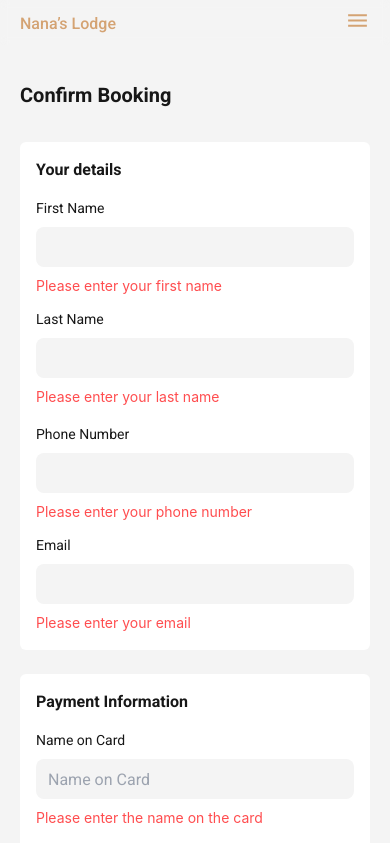
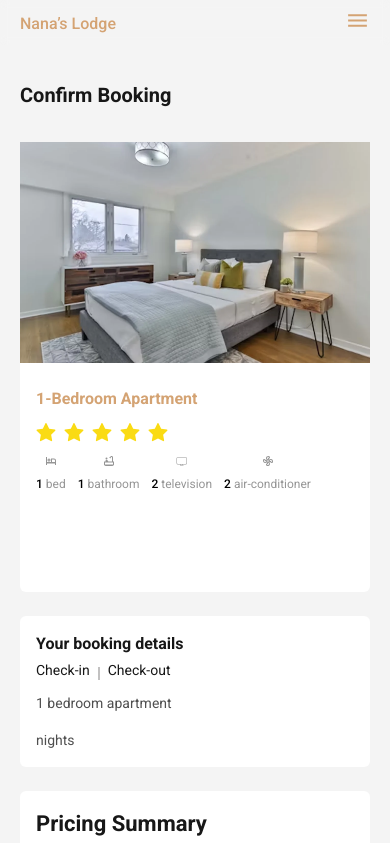
Before and after one commit to silasade/lounge-booking-system-fe, a Next.js app: page /apartment-listing/1/confirm-booking in a window 390 px wide. Shown: the top 843 px of the page. Built offline with nearby package versions, Linux system fonts and the light colour scheme.

Commit message:
fix: mobile layout

```diff
--- a/src/app/(Routes)/(landing page)/apartment-listing/[apartmentId]/confirm-booking/_local_component/ApartmentProfile.tsx
+++ b/src/app/(Routes)/(landing page)/apartment-listing/[apartmentId]/confirm-booking/_local_component/ApartmentProfile.tsx
@@ -41,27 +41,27 @@ function ApartmentProfile({
           defaultValue={rate}
         />
         <div className="flex flex-row gap-3 md:gap-5 items-center">
-          <div className="flex flex-row gap-2 text-[12px] items-center text-[#959595]">
+          <div className="flex flex-col sm:flex-row gap-2 text-[12px] items-center text-[#959595]">
             <Bed />
             <p className="font-[400]">
               <span className="font-[500] text-black">{noOfBed}</span> bed
             </p>
           </div>
-          <div className="flex flex-row  gap-2 text-[12px] items-center text-[#959595]">
+          <div className="flex flex-col sm:flex-row  gap-2 text-[12px] items-center text-[#959595]">
             <Bathroom />
             <p className="font-[400]">
               <span className="font-[500] text-black">{noOfBathRoom}</span>{" "}
               bathroom
             </p>
           </div>
-          <div className="flex flex-row gap-2 text-[12px] items-center text-[#959595]">
+          <div className="flex flex-col sm:flex-row gap-2 text-[12px] items-center text-[#959595]">
             <Television />
             <p className="font-[400]">
               <span className="font-[500] text-black">{noOfTele}</span>{" "}
               television
             </p>
           </div>
-          <div className="flex flex-row gap-2 text-[12px] items-center text-[#959595]">
+          <div className="flex flex-col sm:flex-row gap-2 text-[12px] items-center text-[#959595]">
             <Fan />
             <p className="font-[400]">
               <span className="font-[500] text-black">{noOfAC}</span>{" "}
--- a/src/app/(Routes)/(landing page)/apartment-listing/[apartmentId]/confirm-booking/_local_component/PaymentInfo.tsx
+++ b/src/app/(Routes)/(landing page)/apartment-listing/[apartmentId]/confirm-booking/_local_component/PaymentInfo.tsx
@@ -57,7 +57,7 @@ function PaymentInfo() {
               <Text type="danger">Please enter the name on the card</Text>
             )}
           </div>
-          <div className="flex flex-col md:flex-row gap-2 w-full">
+          <div className="flex flex-col gap-2 w-full">
             <h5 className="text-[14px] md:text-[16px] font-[400]">
               Credit/Debit Card Number
             </h5>
--- a/src/app/(Routes)/(landing page)/apartment-listing/[apartmentId]/confirm-booking/page.tsx
+++ b/src/app/(Routes)/(landing page)/apartment-listing/[apartmentId]/confirm-booking/page.tsx
@@ -34,7 +34,7 @@ function ConfirmBooking(props: { params: Params }) {
         Confirm Booking
       </h2>
 
-      <div className="w-full flex flex-col md:flex-row gap-8">
+      <div className="w-full flex flex-col-reverse md:flex-row gap-8">
         <div className="flex flex-col gap-6 w-full md:w-2/4 lg:w-3/5">
           <CustomerDetails />
           <PaymentInfo />
```
